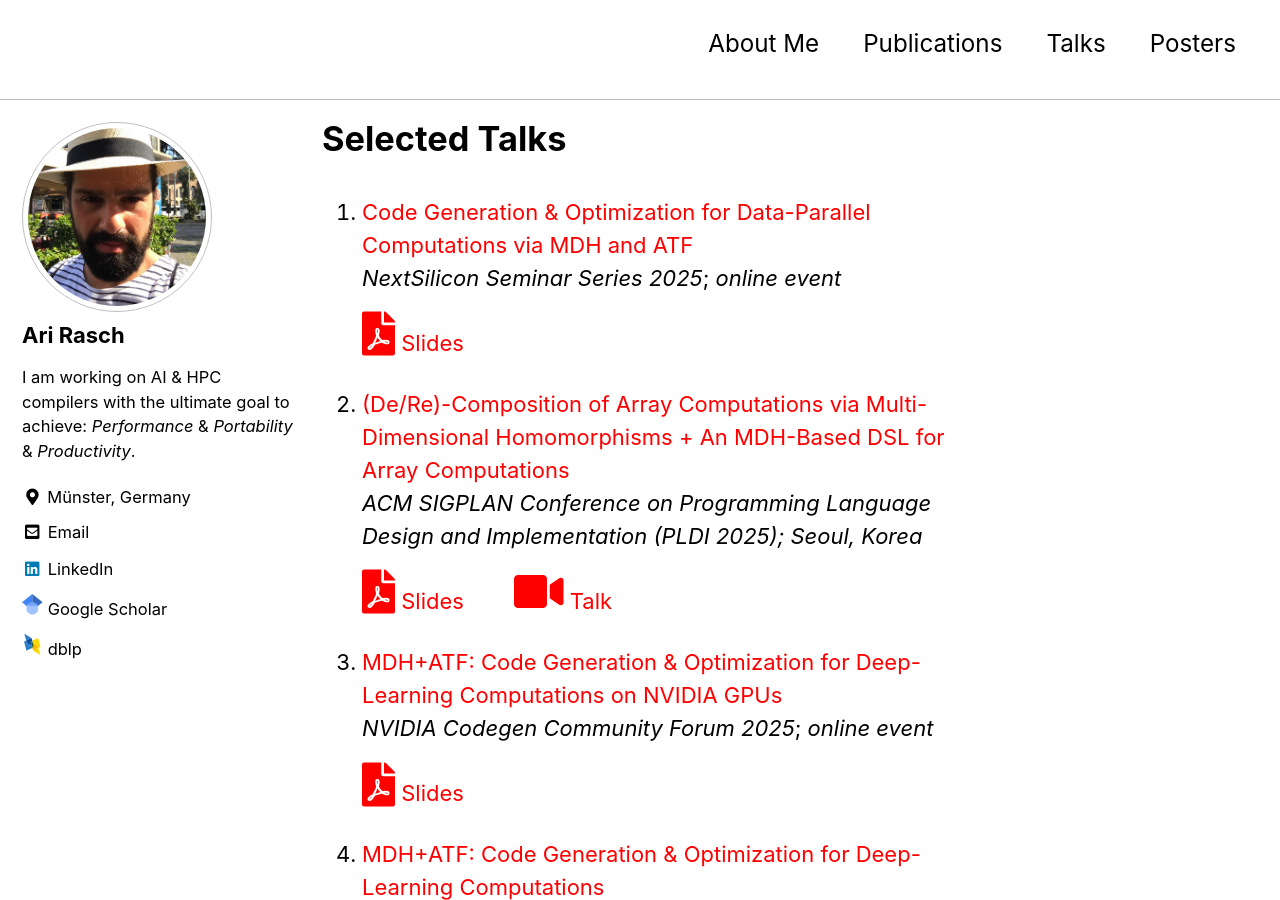
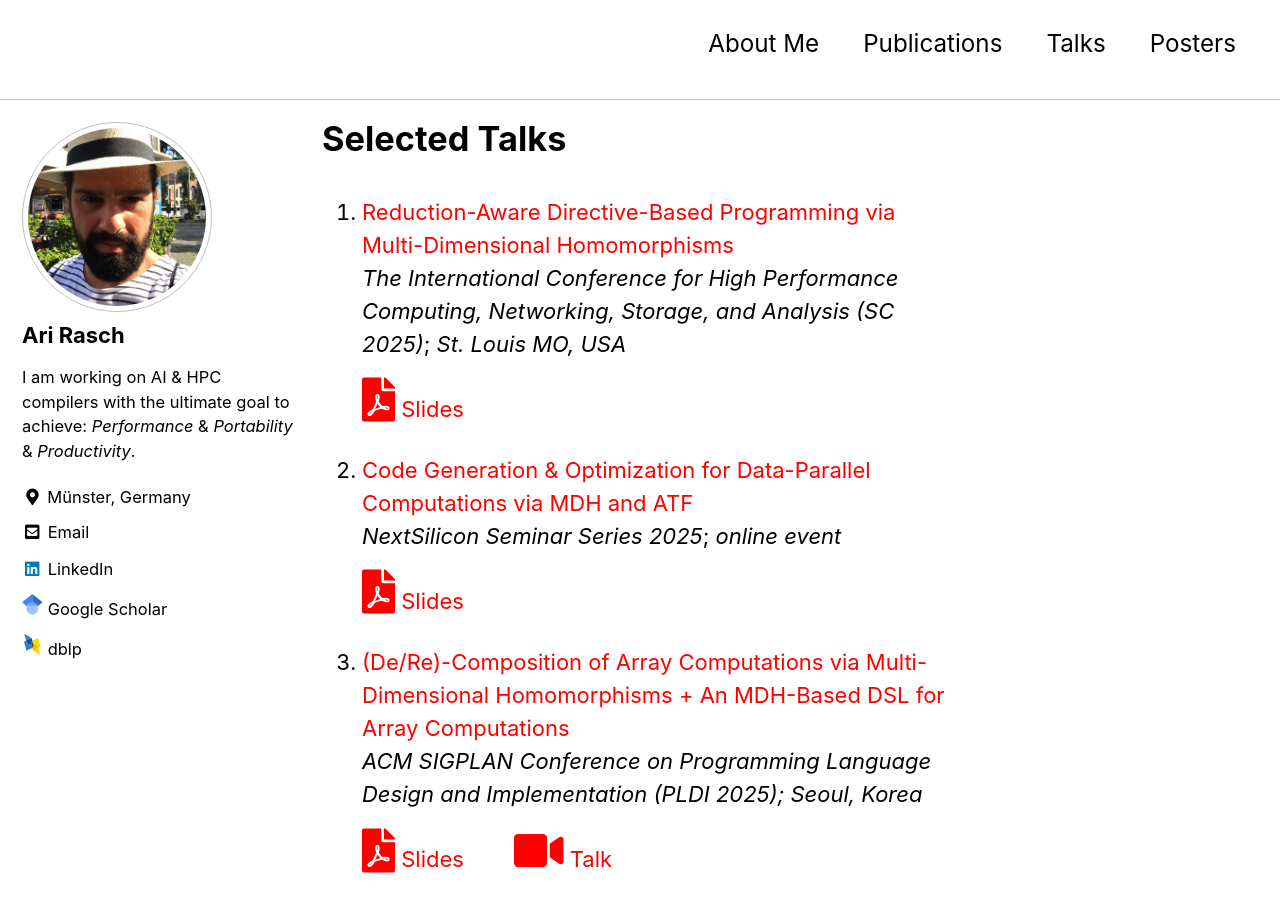
Before and after one commit to AriRasch/arirasch.github.io, a Jekyll site: the page built from talks.md, in a window 1280 px wide and 900 px high. Built offline with Jekyll 4.4.1, drawn with Linux system fonts in a browser that asks for light colours; cached includes are drawn as plain includes; our own code applies the rules of GitHub Pages for plain Markdown files.

Commit message:
Add new talk on Reduction-Aware Directive-Based Programming
Added a new talk entry with details and slides link.

```diff
--- a/talks.md
+++ b/talks.md
@@ -4,6 +4,10 @@ author_profile: true
 ---
 
 # Selected Talks
+
+1.  [Reduction-Aware Directive-Based Programming via Multi-Dimensional Homomorphisms](https://sc25.conference-program.com/presentation/?id=ws_waccpd105&sess=sess218) \\
+    *The International Conference for High Performance Computing, Networking, Storage, and Analysis (SC 2025)*; *St. Louis MO, USA*\\
+    <a href="../assets/files/slides/sc25/slides.pdf"><i class="fas fa-file-pdf" style="color: red; font-size: 2em; padding-top: .4em"></i></a> [Slides](../assets/files/slides/sc25/slides.pdf)
 
 1.  [Code Generation & Optimization for Data-Parallel Computations via MDH and ATF](http://nextsilicon.com) \\
     *NextSilicon Seminar Series 2025*; *online event*\\
```
